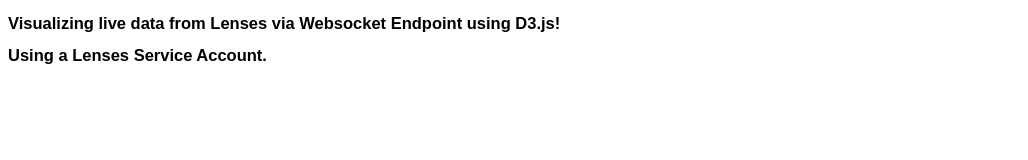
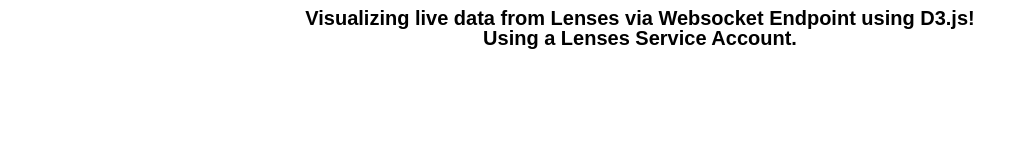
Before and after one commit to mactsouk/d3-service, a website built with webpack: page src/index.html in a window 1280 px wide. Shown: the whole page, without its empty margins (0-1028 px from the left). Built offline with nearby package versions, Linux system fonts and the light colour scheme; no server answers.

Commit message:
Format H2 tags

```diff
--- a/src/index.html
+++ b/src/index.html
@@ -23,6 +23,16 @@
   height: 28px;
   pointer-events: none;
 }
+
+h2 {
+  font-size: 20px;
+  font-weight: bold;
+  line-height: 1;
+  text-align: center;
+  margin: 0px 0 0;
+  padding-top: 0px;
+  padding-bottom: 0px;
+ }
 </style>
 
 <head>
```
